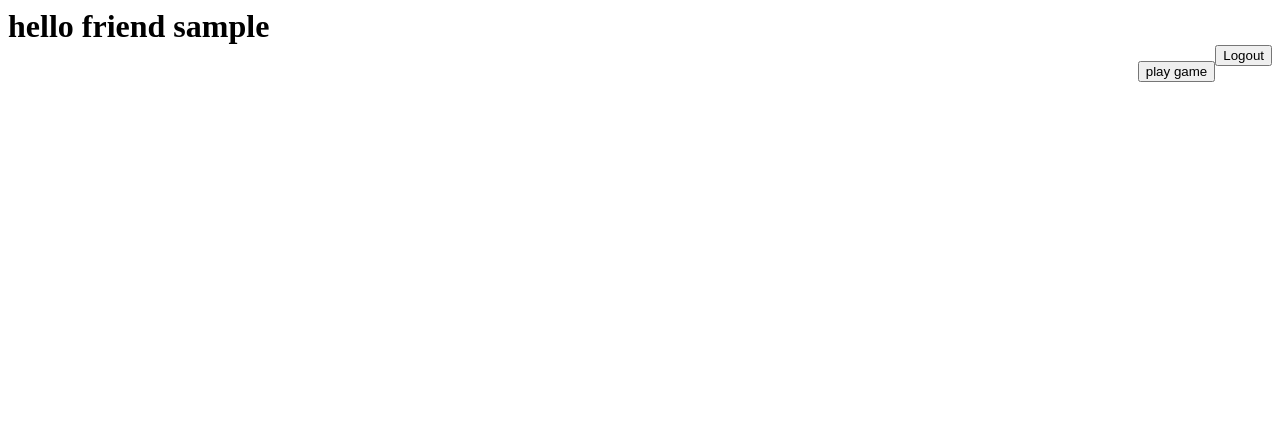
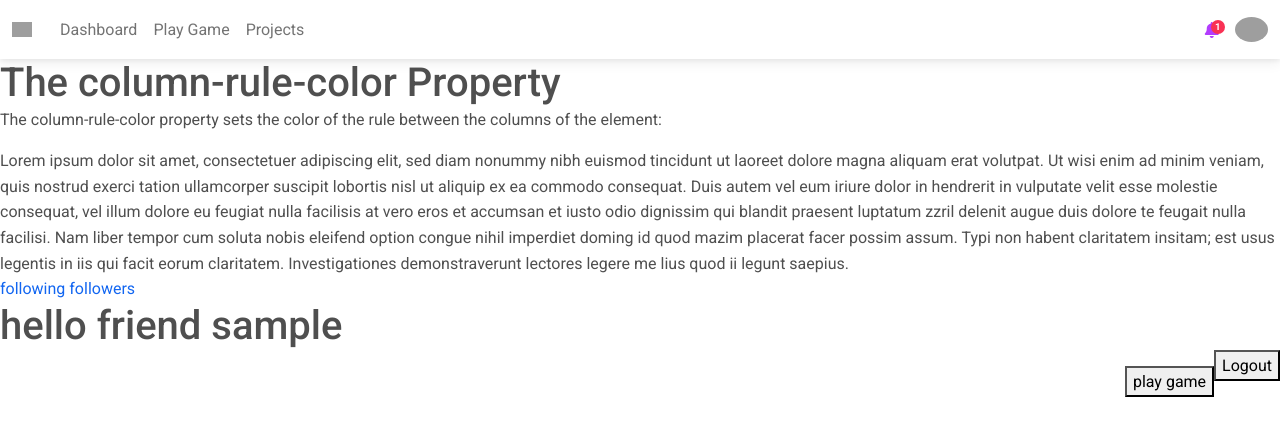
Before and after one commit to willsp8/fighting-game-website, a Flask app: page /dashboard in a window 1280 px wide. Shown: the top 436 px of the page. Run offline with Flask 2, Linux system fonts and the light colour scheme; the visitor is signed in with stand-in values (Sample User, id 1); data that the repository does not hold is empty; some libraries are stand-ins or nearby versions; grey boxes are pictures that could not be loaded.

Commit message:
added features: view followers, view following, private chat with other users

```diff
--- a/app.py
+++ b/app.py
@@ -22,6 +22,8 @@ app = Flask(__name__)
 app.config['SQLALCHEMY_DATABASE_URI'] = os.getenv('DATABASE_URL')
 app.config['SQLALCHEMY_TRACK_MODIFICATIONS'] = False
 app.secret_key = os.getenv('SECRET_KEY')
+socketio = SocketIO(app, cors_allowed_origins="*")
+
 
 
 bcrypt = Bcrypt()
@@ -49,11 +51,116 @@ class Following(db.Model):
         self.username = username
         self.follow_id = follow_id
 
+class Message(db.Model):
+    id = db.Column('id', db.Integer, primary_key=True)
+    room_id = db.Column('room_id', db.String)
+    text = db.Column('text', db.String)
+    sender = db.Column('sender', db.String)
+    create_at = db.Column('create_at', db.String)
+
+    def save_message(self, room_id, text, sender, create_at):
+        message = Message(room_id=room_id, text=text, sender=sender, create_at=create_at)
+        db.session.add(message)
+        db.session.commit()
+        return
+    def find_room_id(self, room_id):
+        # this works
+        # search_room_id = Message.query.all()
+        search_room_id = Message.query.filter(Message.room_id == room_id).all()
+        print('heloo')
+
+        return search_room_id
+message_repository_singleton = Message()
+
+class History(db.Model):
+    id = db.Column('chat_id', db.Integer, primary_key=True)
+    message = db.Column('message', db.String)
+
+def get_messages(room_id):
+    messages = message_repository_singleton.find_room_id(room_id)
+    #for message in messages:
+    #    message['created_at'] = message['created_at'].strftime("%d %b, %H:%M")
+    return messages
+
+@app.route('/chat')
+def chat():
+    username = request.args.get('username')
+    room = request.args.get('room')
+    all_users = User.query.all()
+    if username and room:
+        messages = get_messages(room)
+        print('heloaao')
+        print(get_messages(room))
+        return render_template('chat_2.html', username=username, user=session['user'], room=room, allUsers=all_users, messages=messages)
+    else:
+        return redirect('/dashboard')
+
+@socketio.on('send_message')
+def handle_send_message_event(data):
+    app.logger.info("{} has sent message to the room {}: {}". format(data['username'],
+    data['room'], data['message']))
+
+    #message_to_save = Message()
+    message_repository_singleton.save_message(data['room'], data['message'], session['user'],  datetime.now())
+    socketio.emit('receive_message', data, room=data['room'])
+
+@socketio.on('join_room')
+def handle_join_room_event(data):
+    app.logger.info("{} has joined the room {}".format(data['username'], data['room']))
+    #this will make the client join a certain room
+    join_room(data['room'])
+    #this will send a message to everyone that someone has joined the room
+    socketio.emit('join_room_announcement', data)
+#second feature end
+
+#first chat first start
+
+
+
+
+
+#socketIO chatroom
+@socketio.on('message')
+def handle_message(message):
+    print("recieved message: " + message)
+
+
+    if message != "User connected!":
+        send(message, broadcast=True)
+        message = History(message=message)
+        db.session.add(message)
+        db.session.commit()
+
+
+
+
 @app.get('/')
 def index():
     if 'user' in session:
        return redirect('/success')
     return render_template('landing_page.html')
+
+@app.get('/following/<user>')
+def following(user):
+    user_id = User.query.filter_by(username=user).first()
+    user_Follow_Table = Following.query.filter(Following.follow_id==user_id.user_id).all()
+    return render_template('following.html', user_Follow_Table=user_Follow_Table, user_id=user)
+
+@app.get('/followers/<user>')
+def followers(user):
+    user_id = User.query.filter_by(username=user).first()
+    all_user = User.query.all()
+    user_Follow_Table = Following.query.filter(Following.username==user_id.username).all()
+    followers = []
+
+    for f in user_Follow_Table:
+        for au in all_user:
+
+            if(f.follow_id == au.user_id):
+                print(f.username, au.username)
+                print(f.follow_id, au.user_id)
+                followers.append(au)
+    return render_template('followers.html', user_Follow_Table=user_Follow_Table, user_id=user, followers=followers)
 
 @app.get('/game')
 def game():
@@ -116,9 +223,23 @@ def fail():
 
 @app.get('/dashboard')
 def dashboard():
+    username = request.args.get('username')
+    room = request.args.get('room')
     all_users = User.query.all()
     all_follows = Following.query.all()
-    return render_template('dashboard.html', user=session['user'], allUsers=all_users, allFollows = all_follows)
+    messages = get_messages(room)
+
+    room = request.args.get('room')
+
+    username = request.args.get('username')
+    room = request.args.get('room')
+
+    if username and room:
+        messages = get_messages(room)
+        print('heloaao')
+        print(get_messages(room))
+        return render_template('dashboard.html', username=username, room=room, messages=messages)
+    return render_template('dashboard.html', user=session['user'], allUsers=all_users, allFollows = all_follows, username=username, room=room, messages=messages)
 
 # @app.post('/dashboard')
 # def add_user():
@@ -134,15 +255,23 @@ def dashboard():
 
 @app.get('/gamer/<username>')
 def viewProfile(username):
+    print(username)
+    otherusername = username
     single_user = User.query.filter_by(username=username).first()
     user_id = User.query.filter_by(username=session['user']).first()
-    user_Follow_Table2 = Following.query.query.filter_by(username=username).all()
+    user_Follow_Table2 = Following.query.filter(Following.username==otherusername).all()
     user_Follow_Table = None
+    print('my user')
+    print(user_id.user_id)
     for user in user_Follow_Table2:
         print(user.follow_id)
         if user.follow_id == user_id.user_id:
             user_Follow_Table = user
-            print(user_Follow_Table)
+            print(user_Follow_Table.follow_id)
+            print('different')
+            print(user_Follow_Table.follow_id)
+        else:
+            user_Follow_Table = None
     all_users = User.query.all()
     all_follows = Following.query.all()
     return render_template('viewProfile.html', user=session['user'], userFollowTable=user_Follow_Table, allUsers=all_users, allFollows = all_follows, singleUser=single_user, user_id=user_id)
@@ -152,7 +281,7 @@ def add_user(username):
     print(username)
     single_user = User.query.filter_by(username=username).first()
     user_id = User.query.filter_by(username=session['user']).first()
-    user_Follow_Table2 = Following.query.query.filter_by(username=username).all()
+    user_Follow_Table2 = Following.query.filter(Following.username==username).all()
     user_Follow_Table = None
     for user in user_Follow_Table2:
         print(user.follow_id)
--- /dev/null
+++ b/templates/_layout.html
@@ -0,0 +1,159 @@
+<html lang="en">
+<head>
+    <meta charset="UTF-8">
+    <meta http-equiv="X-UA-Compatible" content="IE=edge">
+    <meta name="viewport" content="width=device-width, initial-scale=1.0">
+    <link href="https://cdn.jsdelivr.net/npm/bootstrap@5.1.3/dist/css/bootstrap.min.css" rel="stylesheet" integrity="sha384-1BmE4kWBq78iYhFldvKuhfTAU6auU8tT94WrHftjDbrCEXSU1oBoqyl2QvZ6jIW3" crossorigin="anonymous">
+    <script defer src="https://cdn.jsdelivr.net/npm/bootstrap@5.1.3/dist/js/bootstrap.bundle.min.js" integrity="sha384-ka7Sk0Gln4gmtz2MlQnikT1wXgYsOg+OMhuP+IlRH9sENBO0LRn5q+8nbTov4+1p" crossorigin="anonymous"></script>
+
+    <!-- bootstrap 5 should offer better framework-->
+    <!-- Font Awesome -->
+    <link
+    href="https://cdnjs.cloudflare.com/ajax/libs/font-awesome/6.0.0/css/all.min.css"
+    rel="stylesheet"
+    />
+    <!-- Google Fonts -->
+    <link
+    href="https://fonts.googleapis.com/css?family=Roboto:300,400,500,700&display=swap"
+    rel="stylesheet"
+    />
+    <!-- MDB -->
+    <link
+    href="https://cdnjs.cloudflare.com/ajax/libs/mdb-ui-kit/3.11.0/mdb.min.css"
+    rel="stylesheet"
+    />
+
+    <!-- MDB -->
+    <script
+    type="text/javascript"
+    src="https://cdnjs.cloudflare.com/ajax/libs/mdb-ui-kit/3.11.0/mdb.min.js"
+    ></script>
+</head>
+
+<!-- Navbar -->
+{% if 'user' in session %}
+<nav class="navbar navbar-expand-lg navbar-light bg-white">
+    <!-- Container wrapper -->
+    <div class="container-fluid">
+      <!-- Toggle button -->
+      <button
+        class="navbar-toggler"
+        type="button"
+        data-mdb-toggle="collapse"
+        data-mdb-target="#navbarSupportedContent"
+        aria-controls="navbarSupportedContent"
+        aria-expanded="false"
+        aria-label="Toggle navigation"
+      >
+        <i class="fas fa-bars"></i>
+      </button>
+
+      <!-- Collapsible wrapper -->
+      <div class="collapse navbar-collapse" id="navbarSupportedContent">
+        <!-- Navbar brand -->
+        <a class="navbar-brand mt-2 mt-lg-0" href="/dashboard">
+          <img
+            src="https://mdbcdn.b-cdn.net/img/logo/mdb-transaprent-noshadows.webp"
+            height="15"
+            alt="MDB Logo"
+            loading="lazy"
+          />
+        </a>
+        <!-- Left links -->
+        <ul class="navbar-nav me-auto mb-2 mb-lg-0">
+          <li class="nav-item">
+            <a class="nav-link" href="/dashboard">Dashboard</a>
+          </li>
+          <li class="nav-item">
+            <a class="nav-link" href="/game">Play Game</a>
+          </li>
+          <li class="nav-item">
+            <a class="nav-link" href="#">Projects</a>
+          </li>
+
+        </ul>
+        <!-- Left links -->
+      </div>
+      <!-- Collapsible wrapper -->
+
+      <!-- Right elements -->
+      <div class="d-flex align-items-center">
+        <!-- Notifications -->
+        <div class="dropdown">
+          <a
+            class="link-secondary me-3 dropdown-toggle hidden-arrow"
+            href="#"
+            id="navbarDropdownMenuLink"
+            role="button"
+            data-mdb-toggle="dropdown"
+            aria-expanded="false"
+          >
+            <i class="fas fa-bell"></i>
+            <span class="badge rounded-pill badge-notification bg-danger">1</span>
+          </a>
+          <ul
+            class="dropdown-menu dropdown-menu-end"
+            aria-labelledby="navbarDropdownMenuLink"
+          >
+            <li>
+              <a class="dropdown-item" href="#">Some news</a>
+            </li>
+            <li>
+              <a class="dropdown-item" href="#">Another news</a>
+            </li>
+            <li>
+              <a class="dropdown-item" href="#">Something else here</a>
+            </li>
+          </ul>
+        </div>
+        <!-- Avatar -->
+        <div class="dropdown">
+          <a
+            class="dropdown-toggle d-flex align-items-center hidden-arrow"
+            href="#"
+            id="navbarDropdownMenuAvatar"
+            role="button"
+            data-mdb-toggle="dropdown"
+            aria-expanded="false"
+          >
+            <img
+              src="https://mdbcdn.b-cdn.net/img/new/avatars/2.webp"
+              class="rounded-circle"
+              height="25"
+              alt="Black and White Portrait of a Man"
+              loading="lazy"
+            />
+          </a>
+          <ul
+            class="dropdown-menu dropdown-menu-end"
+            aria-labelledby="navbarDropdownMenuAvatar"
+          >
+            <li>
+              <a class="dropdown-item" href="/dashboard">My profile</a>
+            </li>
+            <li>
+              <a class="dropdown-item" href="#">Settings</a>
+            </li>
+
+            <li>
+                <form action="/logout" method="post">
+
+
+                    <button class="dropdown-item" type="submit">Logout</button>
+
+                </form>
+            </li>
+          </ul>
+        </div>
+      </div>
+      <!-- Right elements -->
+    </div>
+    <!-- Container wrapper -->
+  </nav>
+{% else %}
+{% endif%}
+
+  <!-- Navbar -->
+{% block body %}
+
+{% endblock %}
--- a/templates/dashboard.html
+++ b/templates/dashboard.html
@@ -1,3 +1,5 @@
+{% extends '_layout.html' %}
+{% block body %}
 <style>
     #main {
     width: 200px;
@@ -12,6 +14,32 @@
     }
 
 </style>
+
+<style>
+    .newspaper {
+      column-count: 1;
+      column-gap: 40px;
+      column-rule-style: solid;
+      column-rule-color: #ff0000;
+    }
+    </style>
+    </head>
+    <body>
+
+
+<!-- <section class="vh-100 bg-image" style="background-image: url('https://media4.giphy.com/media/wJ5QArIrc2DJvnJcYQ/giphy.gif?cid=790b76111bf9183a97f5d2f3205f29bcb6fee84727b04905&rid=giphy.gif&ct=g');"> -->
+    <h1>The column-rule-color Property</h1>
+    <p>The column-rule-color property sets the color of the rule between the columns of the element:</p>
+
+    <div class="newspaper" >
+    Lorem ipsum dolor sit amet, consectetuer adipiscing elit, sed diam nonummy nibh euismod tincidunt ut laoreet dolore magna aliquam erat volutpat. Ut wisi enim ad minim veniam, quis nostrud exerci tation ullamcorper suscipit lobortis nisl ut aliquip ex ea commodo consequat. Duis autem vel eum iriure dolor in hendrerit in vulputate velit esse molestie consequat, vel illum dolore eu feugiat nulla facilisis at vero eros et accumsan et iusto odio dignissim qui blandit praesent luptatum zzril delenit augue duis dolore te feugait nulla facilisi. Nam liber tempor cum soluta nobis eleifend option congue nihil imperdiet doming id quod mazim placerat facer possim assum. Typi non habent claritatem insitam; est usus legentis in iis qui facit eorum claritatem. Investigationes demonstraverunt lectores legere me lius quod ii legunt saepius.
+    </div>
+    <body>
+        <div>
+            <a href="/following/{{user}}" > following</a>
+            <a href="/followers/{{user}}"> followers</a>
+        </div>
+    </body>
 
     <body>
         <h1> hello friend {{user}}</h1>
@@ -34,9 +62,21 @@
 
                 </form> -->
             </div>
+            <form action="/chat">
+                <textarea type="hidden" name="username">{{users.user_id}}</textarea>
+                <textarea type="hidden" name="room">{{users.username}}{{user}}</textarea>
+                <button type="submit">chat</button>
+            </form>
+
+
+
 
         {% endfor %}
         <a href="/game">
             <button>play game</button>
         </a>
     </body>
+
+<!-- </section> -->
+
+{% endblock %}
--- a/templates/game.html
+++ b/templates/game.html
@@ -1,3 +1,6 @@
+{% extends '_layout.html' %}
+{% block body %}
+
 <head>
     <style>
         * {
@@ -64,3 +67,5 @@
     <script src="{{url_for('static', filename='index.js')}}"></script>
 
 </body>
+
+{% endblock %}
```
Also changed, not shown: templates/chat_2.html (added, +197 -0 lines), templates/followers.html (added, +12 -0 lines), templates/following.html (added, +12 -0 lines), templates/viewProfile.html (+5 -3 lines). Lines whose indentation alone changed are shown as unchanged.
